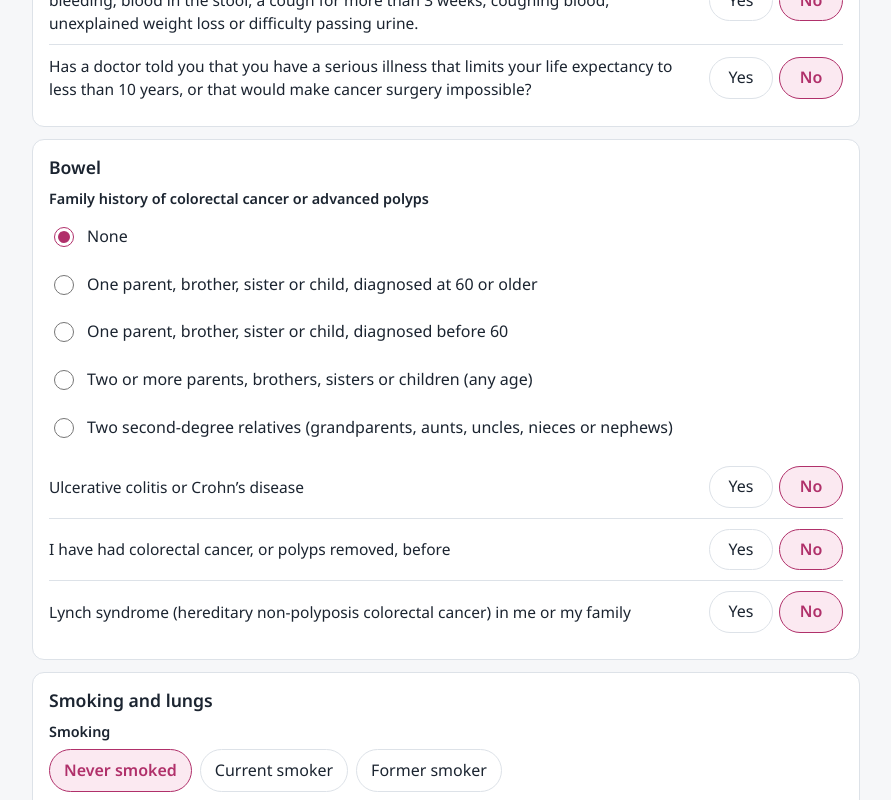
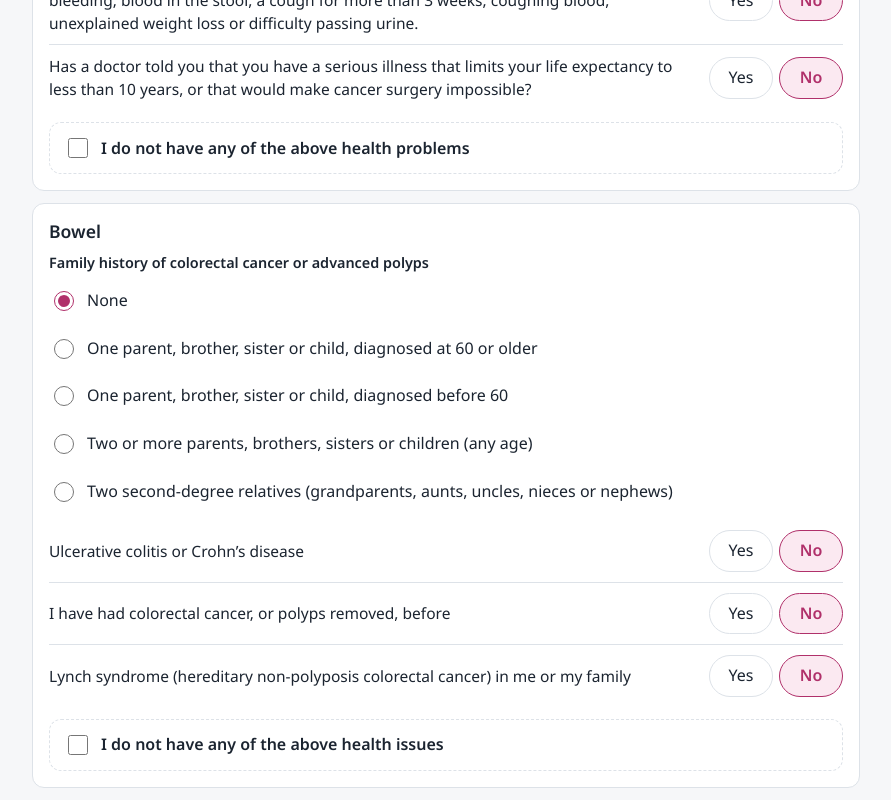
Before and after one commit to mohammed7815ai-eng/MAH7815, a React (Vite) app: page / in a window 1280 px wide. Shown: the part 880-1680 px from the top of the page, without its empty margins (194-1085 px from the left). Built offline with nearby package versions, Linux system fonts and the light colour scheme.

Commit message:
Add 'I do not have any of the above' to every section; remove percentages from breast risk questions (v1.5.1)
Co-Authored-By: Claude Opus 5.5 (1M context) <noreply@anthropic.com>
Claude-Session: https://claude.ai/code/session_01Dqrdsz9PTd1hzC1iXQPyFg

```diff
--- a/package.json
+++ b/package.json
@@ -1,6 +1,6 @@
 {
   "name": "cancer-screening-guide",
-  "version": "1.5.0",
+  "version": "1.5.1",
   "description": "Cancer Screening Guide based on the KRG Ministry of Health 2023 guidelines",
   "main": "electron/main.cjs",
   "scripts": {
--- a/src/components/Questionnaire.tsx
+++ b/src/components/Questionnaire.tsx
@@ -2,9 +2,29 @@ import { useState, type ReactNode } from 'react';
 import { useI18n } from '../i18n';
 import { packYears } from '../engine/rules';
 import { Hero } from './Hero';
-import type { Answers, YesNoUnknown } from '../engine/types';
+import type { Answers, FormSectionId, YesNoUnknown } from '../engine/types';
 
 type BoolKey = { [K in keyof Answers]: Answers[K] extends boolean ? K : never }[keyof Answers];
+type YnuKey = 'lifetimeRisk20' | 'gail5yr17' | 'tammemagi2' | 'sexuallyActive';
+
+/** Health-problem questions per section that "I do not have any of the above" answers with No. */
+const NONE_FIELDS: Record<FormSectionId, { bools: BoolKey[]; ynu?: YnuKey[]; extra?: Partial<Answers> }> = {
+  basics: { bools: ['symptoms', 'limitedLifeExpectancy'] },
+  breast: { bools: ['personalBreastCancer', 'familyBreastOvarian', 'geneticMutation', 'chestRadiation10to30', 'highRiskBreastLesion'], ynu: ['lifetimeRisk20', 'gail5yr17'] },
+  cervical: { bools: ['totalHysterectomy', 'immunocompromised', 'previousAbnormalCervical'] },
+  colorectal: { bools: ['ibd', 'personalPolypsOrCrc', 'lynchSyndrome'], extra: { crcFamily: 'none', youngestDxAge: null } },
+  lung: { bools: ['occupationalExposure', 'copdOrTb', 'personalLungCancer'] },
+  prostate: { bools: ['familyProstateOrOther', 'geneticMutation', 'africanAncestry'] },
+};
+
+const NONE_LABEL: Record<FormSectionId, string> = {
+  basics: 'form.noneBasics',
+  breast: 'form.noneBreast',
+  cervical: 'form.noneIssues',
+  colorectal: 'form.noneIssues',
+  lung: 'form.noneIssues',
+  prostate: 'form.noneIssues',
+};
 
 function Section({ title, children }: { title: string; children: ReactNode }) {
 return (
@@ -23,7 +43,35 @@ export function Questionnaire({ answers, onChange, onSubmit, onReset }: {
 }) {
   const { t } = useI18n();
   const [error, setError] = useState('');
-  const set = <K extends keyof Answers>(k: K, v: Answers[K]) => onChange({ ...answers, [k]: v });
+  const set = <K extends keyof Answers>(k: K, v: Answers[K]) => {
+    const next = { ...answers, [k]: v };
+    if (v !== false && v !== 'no' && !(k === 'crcFamily' && v === 'none')) {
+      const cleared = { ...answers.noneOfAbove };
+      for (const [id, f] of Object.entries(NONE_FIELDS) as [FormSectionId, (typeof NONE_FIELDS)[FormSectionId]][]) {
+        if ((f.bools as string[]).includes(k) || (f.ynu as string[] | undefined)?.includes(k) || (f.extra && k in f.extra)) cleared[id] = false;
+      }
+      next.noneOfAbove = cleared;
+    }
+    onChange(next);
+  };
+
+  const setNone = (id: FormSectionId, on: boolean) => {
+    const next: Answers = { ...answers, noneOfAbove: { ...answers.noneOfAbove, [id]: on } };
+    if (on) {
+      const f = NONE_FIELDS[id];
+      for (const k of f.bools) (next as unknown as Record<string, unknown>)[k] = false;
+      for (const k of f.ynu ?? []) next[k] = 'no';
+      Object.assign(next, f.extra);
+    }
+    onChange(next);
+  };
+
+  const none = (id: FormSectionId) => (
+    <label className={`none-above ${answers.noneOfAbove?.[id] ? 'on' : ''}`}>
+      <input type="checkbox" name={`none-${id}`} checked={!!answers.noneOfAbove?.[id]} onChange={(e) => setNone(id, e.target.checked)} />
+      <span>{t(NONE_LABEL[id])}</span>
+    </label>
+  );
   const num = (s: string): number | null => (s.trim() === '' || isNaN(Number(s)) ? null : Number(s));
 
   // Each risk factor is answered with explicit Yes / No buttons (default No).
@@ -41,7 +89,7 @@ export function Questionnaire({ answers, onChange, onSubmit, onReset }: {
     </div>
   );
 
-  const ynu = (k: 'lifetimeRisk20' | 'gail5yr17' | 'tammemagi2' | 'sexuallyActive', label: string) => (
+  const ynu = (k: YnuKey, label: string) => (
     <div className="yesno">
       <span className="q" id={`q-${k}`}>{label}</span>
       <div className="pills" role="radiogroup" aria-labelledby={`q-${k}`}>
@@ -92,6 +140,7 @@ export function Questionnaire({ answers, onChange, onSubmit, onReset }: {
         </div>
         {check('symptoms', t('form.symptoms'))}
         {check('limitedLifeExpectancy', t('form.limited'))}
+        {none('basics')}
       </Section>
 
       {female && (
@@ -103,6 +152,7 @@ export function Questionnaire({ answers, onChange, onSubmit, onReset }: {
           {check('highRiskBreastLesion', t('form.highRiskLesion'))}
           {ynu('lifetimeRisk20', t('form.lifetimeRisk20'))}
           {ynu('gail5yr17', t('form.gail'))}
+          {none('breast')}
         </Section>
       )}
 
@@ -113,6 +163,7 @@ export function Questionnaire({ answers, onChange, onSubmit, onReset }: {
           {check('immunocompromised', t('form.immuno'))}
           {check('previousAbnormalCervical', t('form.prevAbnormal'))}
           {(answers.age ?? 0) > 69 && check('previousNegativeScreensAfter65', t('form.negativeAfter65'))}
+          {none('cervical')}
         </Section>
       )}
 
@@ -135,6 +186,7 @@ export function Questionnaire({ answers, onChange, onSubmit, onReset }: {
         {check('ibd', t('form.ibd'))}
         {check('personalPolypsOrCrc', t('form.personalPolyps'))}
         {check('lynchSyndrome', t('form.lynch'))}
+        {none('colorectal')}
       </Section>
 
       <Section title={t('form.lungSection')}>
@@ -172,6 +224,7 @@ export function Questionnaire({ answers, onChange, onSubmit, onReset }: {
         {check('occupationalExposure', t('form.occupational'))}
         {check('copdOrTb', t('form.copdTb'))}
         {check('personalLungCancer', t('form.personalLung'))}
+        {none('lung')}
       </Section>
 
       {male && (
@@ -196,6 +249,7 @@ export function Questionnaire({ answers, onChange, onSubmit, onReset }: {
               </div>
             </fieldset>
           </div>
+          {none('prostate')}
         </Section>
       )}
 
--- a/src/engine/types.ts
+++ b/src/engine/types.ts
@@ -49,7 +49,12 @@ export interface Answers {
   youngestDxAge: number | null;
   ibd: boolean;
   personalPolypsOrCrc: boolean;
+
+  /** Sections where the person confirmed "I do not have any of the above" (all items in that section set to No). */
+  noneOfAbove: Partial<Record<FormSectionId, boolean>>;
 }
+
+export type FormSectionId = 'basics' | 'breast' | 'cervical' | 'colorectal' | 'lung' | 'prostate';
 
 export const emptyAnswers: Answers = {
   age: null,
@@ -85,6 +90,7 @@ export const emptyAnswers: Answers = {
   youngestDxAge: null,
   ibd: false,
   personalPolypsOrCrc: false,
+  noneOfAbove: {},
 };
 
 export type CancerId = 'breast' | 'lung' | 'prostate' | 'cervical' | 'colorectal';
--- a/src/i18n/en.ts
+++ b/src/i18n/en.ts
@@ -47,6 +47,9 @@ export const en = {
 
   // Form
   'form.intro': 'Answer a few questions. The tool applies the Kurdistan screening guidelines to your answers and shows which screening tests are recommended for you.',
+  'form.noneBasics': "I do not have any of the above health problems",
+  'form.noneBreast': "I do not have any of the above",
+  'form.noneIssues': "I do not have any of the above health issues",
   'form.basics': 'About you',
   'form.age': 'Age (years)',
   'form.sex': 'Sex',
@@ -60,8 +63,8 @@ export const en = {
   'form.geneticMutation': 'I or a close relative carry a BRCA1/BRCA2 or another cancer-related gene mutation',
   'form.chestRadiation': 'I had radiation therapy to the chest between ages 10 and 30 (for example for Hodgkin lymphoma)',
   'form.highRiskLesion': 'A previous breast biopsy showed atypical hyperplasia (ADH/ALH) or lobular carcinoma in situ (LCIS)',
-  'form.lifetimeRisk20': 'Has a doctor calculated your lifetime breast cancer risk as 20% or more?',
-  'form.gail': 'Has a doctor calculated your 5-year breast cancer risk (Gail model) as 1.7% or more?',
+  'form.lifetimeRisk20': "Has a doctor told you that your lifetime risk of breast cancer is high?",
+  'form.gail': "Has a doctor told you that your 5-year breast cancer risk (Gail model) is high?",
   'yn.yes': 'Yes',
   'yn.no': 'No',
   'yn.unknown': "Don't know",
--- a/src/i18n/locales/ar.json
+++ b/src/i18n/locales/ar.json
@@ -45,8 +45,8 @@
   "form.geneticMutation": "أحمل أنا أو أحد أقاربي المقربين طفرة BRCA1/BRCA2 أو طفرة جينية أخرى مرتبطة بالسرطان",
   "form.chestRadiation": "تلقيتُ علاجاً إشعاعياً للصدر بين عمر 10 و30 سنة (مثلاً لعلاج لمفومة هودجكين)",
   "form.highRiskLesion": "أظهرت خزعة ثدي سابقة فرط تنسّج لانمطي (ADH/ALH) أو سرطاناً فصيصياً موضعياً (LCIS)",
-  "form.lifetimeRisk20": "هل حسب الطبيب خطر إصابتك بسرطان الثدي مدى الحياة بنسبة 20% أو أكثر؟",
-  "form.gail": "هل حسب الطبيب خطر إصابتك بسرطان الثدي خلال 5 سنوات (نموذج Gail) بنسبة 1.7% أو أكثر؟",
+  "form.lifetimeRisk20": "هل أخبرك الطبيب أن خطر إصابتك بسرطان الثدي مدى الحياة مرتفع؟",
+  "form.gail": "هل أخبرك الطبيب أن خطر إصابتك بسرطان الثدي خلال 5 سنوات (نموذج Gail) مرتفع؟",
   "yn.yes": "نعم",
   "yn.no": "لا",
   "yn.unknown": "لا أعرف",
@@ -301,5 +301,8 @@
   "sync.sending": "جارٍ إرسال النتائج مجهولة الهوية إلى الخادم…",
   "sync.sent": "✓ تم إرسال النتائج مجهولة الهوية إلى الخادم.",
   "sync.failed": "تعذّر الوصول إلى الخادم. لا تزال نتائجك معروضة هنا.",
-  "privacy.server": "تُرسَل النتائج مجهولة الهوية (دون اسم أو بيانات اتصال) إلى خادم الخدمة الصحية."
+  "privacy.server": "تُرسَل النتائج مجهولة الهوية (دون اسم أو بيانات اتصال) إلى خادم الخدمة الصحية.",
+  "form.noneBasics": "ليس لدي أيٌّ من المشكلات الصحية المذكورة أعلاه",
+  "form.noneBreast": "ليس لدي أيٌّ مما سبق",
+  "form.noneIssues": "ليس لدي أيٌّ من المشكلات الصحية المذكورة أعلاه"
 }
--- a/src/i18n/locales/kmr.json
+++ b/src/i18n/locales/kmr.json
@@ -45,8 +45,8 @@
   "form.geneticMutation": "Ez an xizmekî min ê nêzîk guherîna genetîk a BRCA1/BRCA2 an guherînek din a girêdayî penceşêrê hildigirin",
   "form.chestRadiation": "Di navbera 10 û 30 saliyê de min dermankirina tîrêjê ji bo sîngê wergirtiye (mînak ji bo lîmfomaya Hodgkin)",
   "form.highRiskLesion": "Biyopsiyeke berê ya memikê hîperplaziya atîpîk (ADH/ALH) an LCIS nîşan daye",
-  "form.lifetimeRisk20": "Ma bijîşk xetereya te ya penceşêra memikê ya heta dawiya jiyanê wek 20% an zêdetir hesab kiriye?",
-  "form.gail": "Ma bijîşk xetereya te ya 5 salan a penceşêra memikê (modela Gail) wek 1.7% an zêdetir hesab kiriye?",
+  "form.lifetimeRisk20": "Ma bijîşk ji te re gotiye ku xetereya te ya penceşêra memikê ya heta dawiya jiyanê bilind e?",
+  "form.gail": "Ma bijîşk ji te re gotiye ku xetereya te ya 5 salan a penceşêra memikê (modela Gail) bilind e?",
   "yn.yes": "Erê",
   "yn.no": "Na",
   "yn.unknown": "Nizanim",
@@ -301,5 +301,8 @@
   "sync.sending": "Encamên bênav ji serverê re tên şandin…",
   "sync.sent": "✓ Encamên bênav ji serverê re hatin şandin.",
   "sync.failed": "Negihîşt serverê. Encamên te hîn li vir tên nîşandan.",
-  "privacy.server": "Encamên bênav (bê nav an agahiyên têkiliyê) ji serverê karûbarê tenduristiyê re tên şandin."
+  "privacy.server": "Encamên bênav (bê nav an agahiyên têkiliyê) ji serverê karûbarê tenduristiyê re tên şandin.",
+  "form.noneBasics": "Tu ji van pirsgirêkên tenduristiyê yên li jor tune ne",
+  "form.noneBreast": "Tu ji yên li jor tune ne",
+  "form.noneIssues": "Tu ji van kêşeyên tenduristiyê yên li jor tune ne"
 }
--- a/src/styles.css
+++ b/src/styles.css
@@ -338,3 +338,13 @@ button.share { display: inline-flex; align-items: center; gap: 8px; color: var(-
 .sync-sent { color: var(--ok, #1d7a46); }
 .sync-failed { color: var(--alert); }
 .sync-sending { color: var(--muted, #666); }
+
+/* "I do not have any of the above" at the end of each section */
+.none-above {
+  display: flex; align-items: center; gap: 10px; margin-top: 12px; padding: 12px 14px;
+  border: 1.5px dashed var(--border); border-radius: 12px; cursor: pointer; font-weight: 600;
+  background: var(--surface);
+}
+.none-above input { width: 20px; height: 20px; flex: none; accent-color: var(--ok); }
+.none-above.on { border-style: solid; border-color: var(--ok); background: var(--ok-soft); color: var(--ok); }
+.none-above:has(input:focus-visible) { outline: 2px solid var(--accent); outline-offset: 2px; }
```
Also changed, not shown: src/i18n/locales/badini.json (+6 -3 lines), src/i18n/locales/ckb.json (+6 -3 lines).
